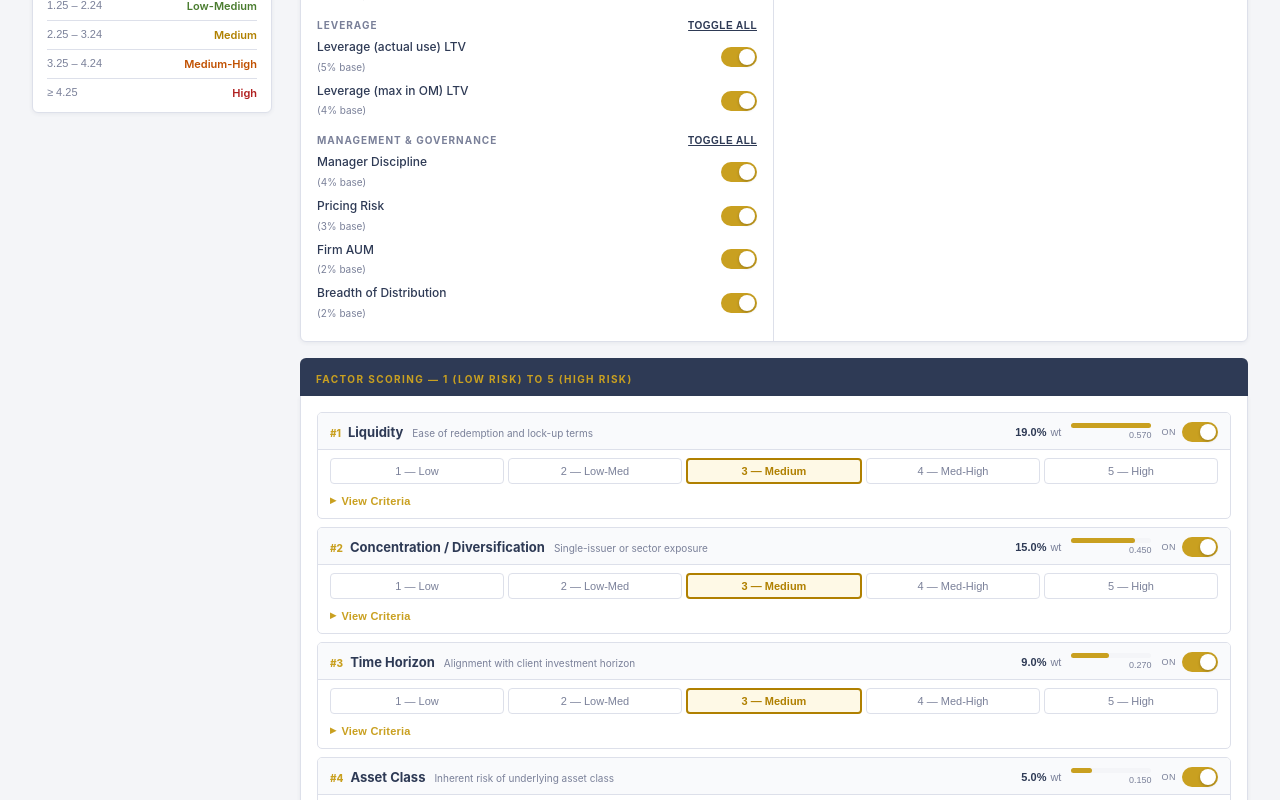
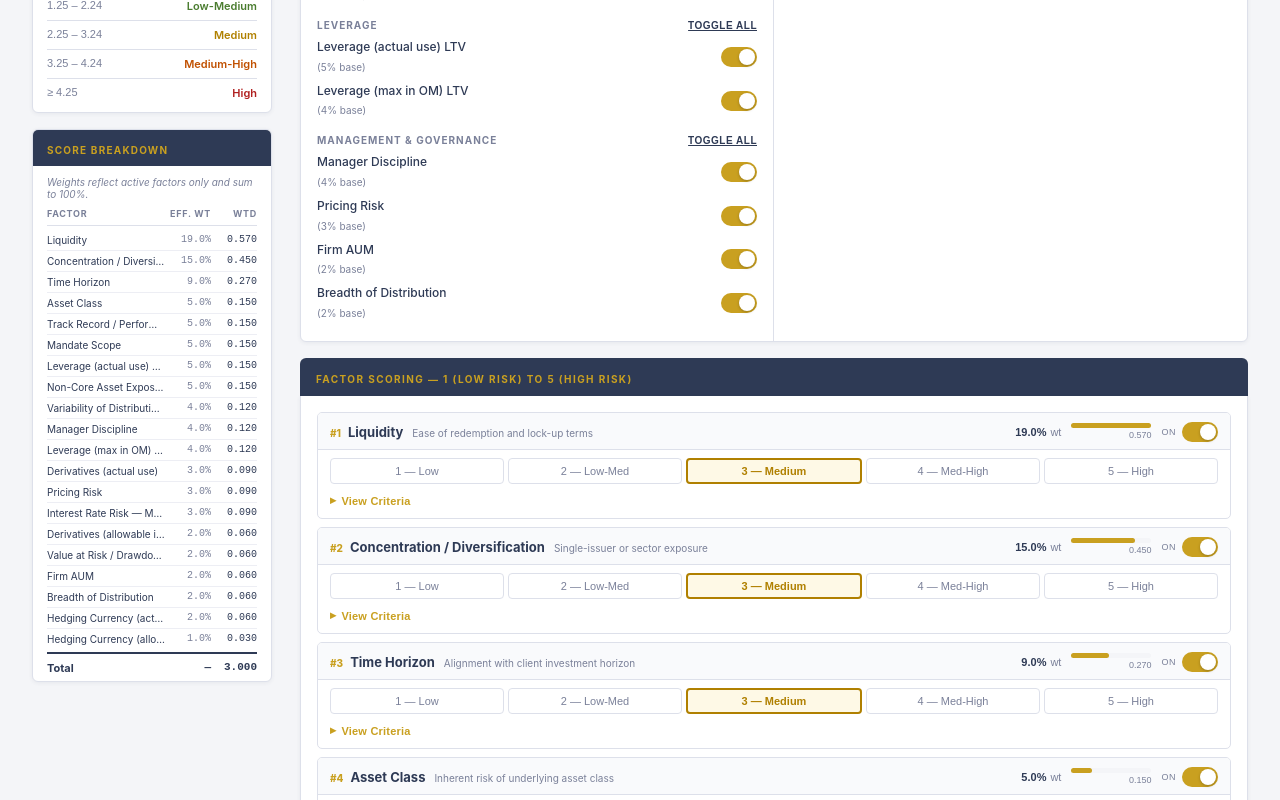
Before and after one commit to zvvkn5vkyb-cell/kyp-dashboard, a React (Vite) app: page / in a window 1280 px wide. Shown: the part 740-1540 px from the top of the page. Built offline with nearby package versions, Linux system fonts and the light colour scheme.

Commit message:
Working state: dual-score hybrid, score breakdown, reset button, info banner removed

```diff
--- a/src/App.jsx
+++ b/src/App.jsx
@@ -222,6 +222,12 @@ const factors = [
     ],
   },
 ];
+
+const STRUCTURE_SENSITIVE = new Set([
+  "Liquidity", "Concentration", "Time Horizon", "Asset Class",
+  "Leverage Actual", "Development", "Return Variability", "Leverage OM",
+  "Interest Rate", "VaR", "Derivatives Actual", "Derivatives OM",
+]);
 
 // Equiton brand palette
 const EQ = {
@@ -491,6 +497,7 @@ function Toggle({ on, onChange }) {
 
 export default function App() {
   const [scores,       setScores]      = useState(Object.fromEntries(factors.map(f => [f.name, 3])));
+  const [debtScores,   setDebtScores]  = useState(Object.fromEntries(factors.map(f => [f.name, null])));
   const [enabled,      setEnabled]     = useState(Object.fromEntries(factors.map(f => [f.name, true])));
   const [reasons,      setReasons]     = useState(Object.fromEntries(factors.map(f => [f.name, ""])));
   const [fund,         setFund]        = useState("");
@@ -515,6 +522,7 @@ export default function App() {
 
   const handleReset = () => {
     setScores(Object.fromEntries(factors.map(f => [f.name, 3])));
+    setDebtScores(Object.fromEntries(factors.map(f => [f.name, null])));
     setEnabled(Object.fromEntries(factors.map(f => [f.name, true])));
     setReasons(Object.fromEntries(factors.map(f => [f.name, ""])));
     setFund("");
@@ -546,24 +554,43 @@ export default function App() {
 
   const setReason = (name, text) => setReasons(prev => ({ ...prev, [name]: text }));
 
-  // Active weight sum — used to redistribute disabled factors' weights
+  const isHybridSS = (name) => fundType === "Hybrid" && STRUCTURE_SENSITIVE.has(name);
+
+  // Active weight sum — excludes disabled factors and incomplete hybrid dual-score factors
   const activeWeightSum = useMemo(
-    () => factors.filter(f => enabled[f.name]).reduce((s, f) => s + f.weight, 0),
-    [enabled]
+    () => factors.filter(f => {
+      if (!enabled[f.name]) return false;
+      if (isHybridSS(f.name) && debtScores[f.name] == null) return false;
+      return true;
+    }).reduce((s, f) => s + f.weight, 0),
+    [enabled, fundType, debtScores]
   );
 
   const contribs = useMemo(() => factors.map(f => {
     const isOn = enabled[f.name];
-    // Effective weight: proportionally scaled up when others are disabled
-    const effectiveWeight = isOn && activeWeightSum > 0 ? f.weight / activeWeightSum : 0;
+    const needsDual = isHybridSS(f.name);
+    const dScore = debtScores[f.name];
+    const isComplete = !needsDual || dScore != null;
+    const canContribute = isOn && isComplete;
+
+    const blendedScore = needsDual && dScore != null
+      ? scores[f.name] * (hybridSplit / 100) + dScore * ((100 - hybridSplit) / 100)
+      : scores[f.name];
+
+    const effectiveWeight = canContribute && activeWeightSum > 0 ? f.weight / activeWeightSum : 0;
+
     return {
       ...f,
       isOn,
+      isComplete,
+      needsDual,
       score: scores[f.name],
+      debtScore: dScore,
+      blendedScore,
       effectiveWeight,
-      contrib: isOn ? scores[f.name] * effectiveWeight : 0,
+      contrib: canContribute ? blendedScore * effectiveWeight : 0,
     };
-  }), [scores, enabled, activeWeightSum]);
+  }), [scores, debtScores, enabled, fundType, hybridSplit, activeWeightSum]);
 
   const CRS     = useMemo(() => contribs.reduce((s, f) => s + f.contrib, 0), [contribs]);
   const activeContribs = useMemo(() => contribs.filter(f => f.isOn), [contribs]);
@@ -916,6 +943,46 @@ export default function App() {
               ))}
             </div>
           </div>
+
+          {/* Score Breakdown */}
+          <div style={{ marginTop: 16, background: EQ.white, borderRadius: 6, border: `1px solid ${EQ.border}`, overflow: "hidden", boxShadow: "0 1px 4px rgba(46,58,85,.07)" }}>
+            <div style={{ background: EQ.navy, padding: "8px 14px" }}>
+              <span style={{ fontSize: 10, letterSpacing: ".12em", textTransform: "uppercase", color: EQ.gold, fontWeight: 700 }}>Score Breakdown</span>
+            </div>
+            <div style={{ padding: "10px 14px 6px" }}>
+              <div style={{ fontSize: 10, color: EQ.textMuted, fontStyle: "italic", marginBottom: 8 }}>Weights reflect active factors only and sum to 100%.</div>
+              {/* Header row */}
+              <div style={{ display: "grid", gridTemplateColumns: "1fr 42px 42px", gap: 4, paddingBottom: 6, borderBottom: `1px solid ${EQ.border}`, marginBottom: 4 }}>
+                <span style={{ fontSize: 9, fontWeight: 700, textTransform: "uppercase", letterSpacing: ".08em", color: EQ.textMuted }}>Factor</span>
+                <span style={{ fontSize: 9, fontWeight: 700, textTransform: "uppercase", letterSpacing: ".08em", color: EQ.textMuted, textAlign: "right" }}>Eff. Wt</span>
+                <span style={{ fontSize: 9, fontWeight: 700, textTransform: "uppercase", letterSpacing: ".08em", color: EQ.textMuted, textAlign: "right" }}>Wtd</span>
+              </div>
+              {/* Factor rows */}
+              {contribs.map((f, i) => (
+                <div key={f.name} style={{ padding: "4px 0", borderBottom: i < contribs.length - 1 ? `1px solid ${EQ.border}88` : "none", opacity: f.isOn ? 1 : 0.38 }}>
+                  <div style={{ display: "grid", gridTemplateColumns: "1fr 42px 42px", gap: 4 }}>
+                    <span style={{ fontSize: 10, color: EQ.navy, whiteSpace: "nowrap", overflow: "hidden", textOverflow: "ellipsis" }}>{f.displayName}</span>
+                    <span style={{ fontSize: 10, color: EQ.textMuted, textAlign: "right", fontFamily: "monospace" }}>{f.isOn && f.isComplete ? (f.effectiveWeight * 100).toFixed(1) + "%" : "—"}</span>
+                    <span style={{ fontSize: 10, color: f.isOn && !f.isComplete ? "#c05000" : EQ.navy, textAlign: "right", fontFamily: "monospace" }}>{f.isOn && f.isComplete ? f.contrib.toFixed(3) : f.isOn && !f.isComplete ? "incmpl" : "—"}</span>
+                  </div>
+                  {f.needsDual && f.isOn && (
+                    <div style={{ fontSize: 9, color: EQ.textMuted, fontFamily: "monospace", marginTop: 1 }}>
+                      E:{f.score} / D:{f.debtScore ?? "?"}
+                    </div>
+                  )}
+                </div>
+              ))}
+              {/* Total row */}
+              <div style={{ display: "grid", gridTemplateColumns: "1fr 42px 42px", gap: 4, paddingTop: 7, marginTop: 3, borderTop: `2px solid ${EQ.navy}` }}>
+                <span style={{ fontSize: 11, fontWeight: 700, color: EQ.navy }}>Total</span>
+                <span style={{ fontSize: 11, fontWeight: 700, color: EQ.navy, textAlign: "right", fontFamily: "monospace" }}>—</span>
+                <span style={{ fontSize: 11, fontWeight: 700, color: EQ.navy, textAlign: "right", fontFamily: "monospace" }}>{CRS.toFixed(3)}</span>
+              </div>
+              {fundType === "Hybrid" && (
+                <div style={{ marginTop: 8, fontSize: 9, color: EQ.textMuted, fontStyle: "italic" }}>* Blended score (Eq × {hybridSplit}% + Dt × {100 - hybridSplit}%)</div>
+              )}
+            </div>
+          </div>
         </div>
 
         {/* ── Right Panel ── */}
@@ -1175,8 +1242,8 @@ export default function App() {
             )}
 
             {contribs.map((f, idx) => {
-              const barPct = f.isOn ? (f.contrib / maxC) * 100 : 0;
-              const barColor = f.score >= 4 ? "#c05000" : f.score >= 3 ? "#b08000" : "#2a7d4f";
+              const barPct = f.isOn && f.isComplete ? (f.contrib / maxC) * 100 : 0;
+              const barColor = f.blendedScore >= 4 ? "#c05000" : f.blendedScore >= 3 ? "#b08000" : "#2a7d4f";
               const isOpen = openCriteria.has(f.name);
               const weightChanged = f.isOn && Math.abs(f.effectiveWeight - f.weight) > 0.0001;
               const reason = reasons[f.name];
@@ -1226,8 +1293,8 @@ export default function App() {
                       <div style={{ position: "relative", height: 5, background: EQ.surface, borderRadius: 3 }}>
                         <div style={{ position: "absolute", left: 0, top: 0, bottom: 0, width: `${barPct}%`, background: f.isOn ? EQ.gold : "#c8ccd8", borderRadius: 3, transition: "width .25s ease" }} />
                       </div>
-                      <div style={{ fontSize: 9, color: EQ.textMuted, marginTop: 2, fontFamily: "sans-serif", textAlign: "right" }}>
-                        {f.isOn ? f.contrib.toFixed(3) : "—"}
+                      <div style={{ fontSize: 9, color: f.isOn && !f.isComplete ? "#c05000" : EQ.textMuted, marginTop: 2, fontFamily: "sans-serif", textAlign: "right" }}>
+                        {f.isOn && f.isComplete ? f.contrib.toFixed(3) : f.isOn && !f.isComplete ? "incomplete" : "—"}
                       </div>
                     </div>
 
@@ -1242,35 +1309,61 @@ export default function App() {
 
                   {/* ── Score Buttons (disabled when off) ── */}
                   {f.isOn && (
-                    <div style={{ padding: "8px 12px 6px", display: "flex", gap: 4, flexWrap: "wrap" }}>
+                    <div style={{ padding: "8px 12px 6px" }}>
+                      {f.needsDual ? (
+                        <>
+                          {/* Equity row */}
+                          <div style={{ marginBottom: 6 }}>
+                            <div style={{ fontSize: 9, fontWeight: 700, color: EQ.navy, textTransform: "uppercase", letterSpacing: ".08em", marginBottom: 4 }}>
+                              Equity Component ({hybridSplit}%)
+                            </div>
+                            <div style={{ display: "flex", gap: 4, flexWrap: "wrap" }}>
                               {[1, 2, 3, 4, 5].map(v => {
                                 const tc = TIER_COLORS[v];
                                 const isSelected = f.score === v;
                                 return (
-                          <button
-                            key={v}
-                            onClick={() => setScores(prev => ({ ...prev, [f.name]: v }))}
-                            style={{
-                              flex: 1,
-                              minWidth: 60,
-                              padding: "5px 4px",
-                              fontSize: 11,
-                              fontFamily: "sans-serif",
-                              cursor: "pointer",
-                              border: isSelected ? `2px solid ${tc.color}` : `1px solid ${EQ.border}`,
-                              borderRadius: 4,
-                              background: isSelected ? tc.bg : EQ.white,
-                              color: isSelected ? tc.color : EQ.textMuted,
-                              fontWeight: isSelected ? 700 : 400,
-                              transition: "all .15s ease",
-                              whiteSpace: "nowrap",
-                              textAlign: "center",
-                            }}
-                          >
+                                  <button key={v} onClick={() => setScores(prev => ({ ...prev, [f.name]: v }))}
+                                    style={{ flex: 1, minWidth: 60, padding: "5px 4px", fontSize: 11, fontFamily: "sans-serif", cursor: "pointer", border: isSelected ? `2px solid ${tc.color}` : `1px solid ${EQ.border}`, borderRadius: 4, background: isSelected ? tc.bg : EQ.white, color: isSelected ? tc.color : EQ.textMuted, fontWeight: isSelected ? 700 : 400, transition: "all .15s ease", whiteSpace: "nowrap", textAlign: "center" }}>
                                     {v} — {tc.label}
                                   </button>
                                 );
                               })}
+                            </div>
+                          </div>
+                          {/* Debt row */}
+                          <div>
+                            <div style={{ fontSize: 9, fontWeight: 700, color: EQ.navy, textTransform: "uppercase", letterSpacing: ".08em", marginBottom: 4, display: "flex", alignItems: "center", gap: 6 }}>
+                              Debt Component ({100 - hybridSplit}%)
+                              {f.debtScore == null && <span style={{ fontSize: 9, color: "#c05000", fontWeight: 600 }}>— score required to include this factor</span>}
+                            </div>
+                            <div style={{ display: "flex", gap: 4, flexWrap: "wrap" }}>
+                              {[1, 2, 3, 4, 5].map(v => {
+                                const tc = TIER_COLORS[v];
+                                const isSelected = f.debtScore === v;
+                                return (
+                                  <button key={v} onClick={() => setDebtScores(prev => ({ ...prev, [f.name]: v }))}
+                                    style={{ flex: 1, minWidth: 60, padding: "5px 4px", fontSize: 11, fontFamily: "sans-serif", cursor: "pointer", border: isSelected ? `2px solid ${tc.color}` : `1px solid ${EQ.border}`, borderRadius: 4, background: isSelected ? tc.bg : EQ.white, color: isSelected ? tc.color : EQ.textMuted, fontWeight: isSelected ? 700 : 400, transition: "all .15s ease", whiteSpace: "nowrap", textAlign: "center" }}>
+                                    {v} — {tc.label}
+                                  </button>
+                                );
+                              })}
+                            </div>
+                          </div>
+                        </>
+                      ) : (
+                        <div style={{ display: "flex", gap: 4, flexWrap: "wrap" }}>
+                          {[1, 2, 3, 4, 5].map(v => {
+                            const tc = TIER_COLORS[v];
+                            const isSelected = f.score === v;
+                            return (
+                              <button key={v} onClick={() => setScores(prev => ({ ...prev, [f.name]: v }))}
+                                style={{ flex: 1, minWidth: 60, padding: "5px 4px", fontSize: 11, fontFamily: "sans-serif", cursor: "pointer", border: isSelected ? `2px solid ${tc.color}` : `1px solid ${EQ.border}`, borderRadius: 4, background: isSelected ? tc.bg : EQ.white, color: isSelected ? tc.color : EQ.textMuted, fontWeight: isSelected ? 700 : 400, transition: "all .15s ease", whiteSpace: "nowrap", textAlign: "center" }}>
+                                {v} — {tc.label}
+                              </button>
+                            );
+                          })}
+                        </div>
+                      )}
                     </div>
                   )}
 
```
Also changed, not shown: .claude/settings.json (added). Lines whose indentation alone changed are shown as unchanged.
